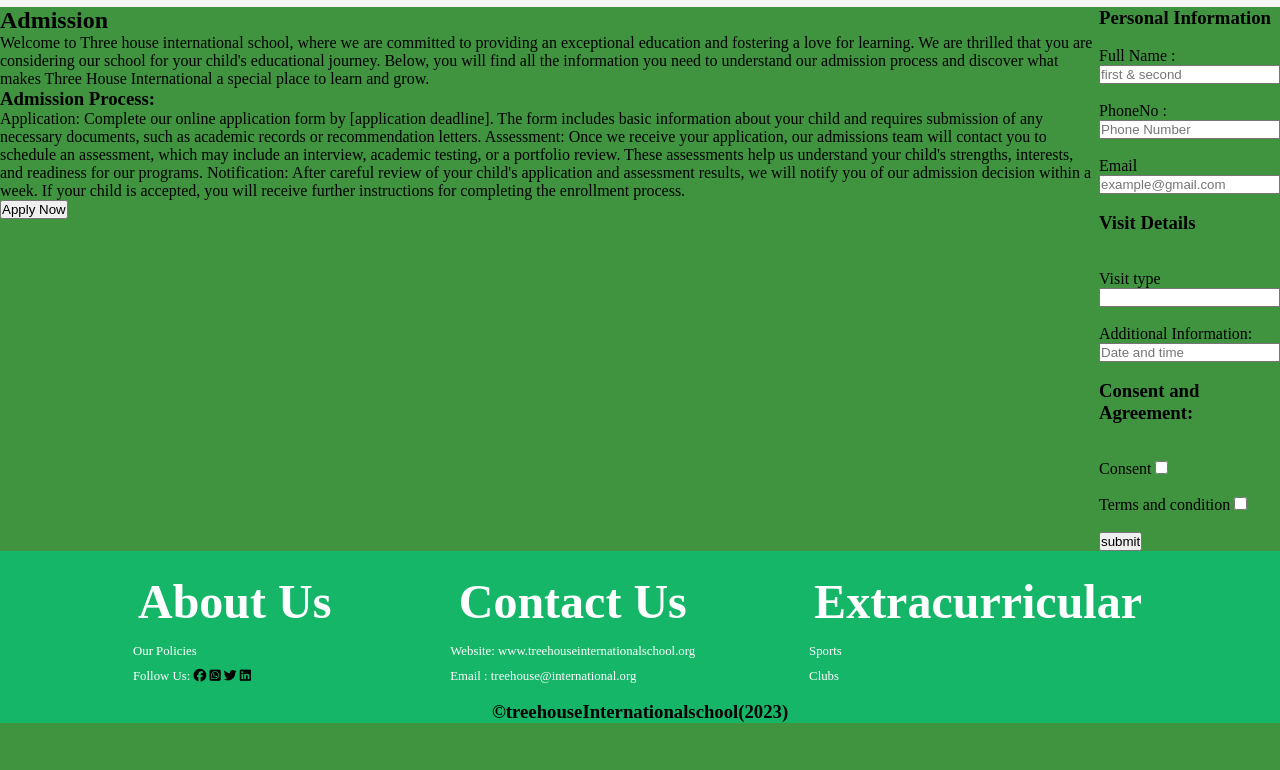
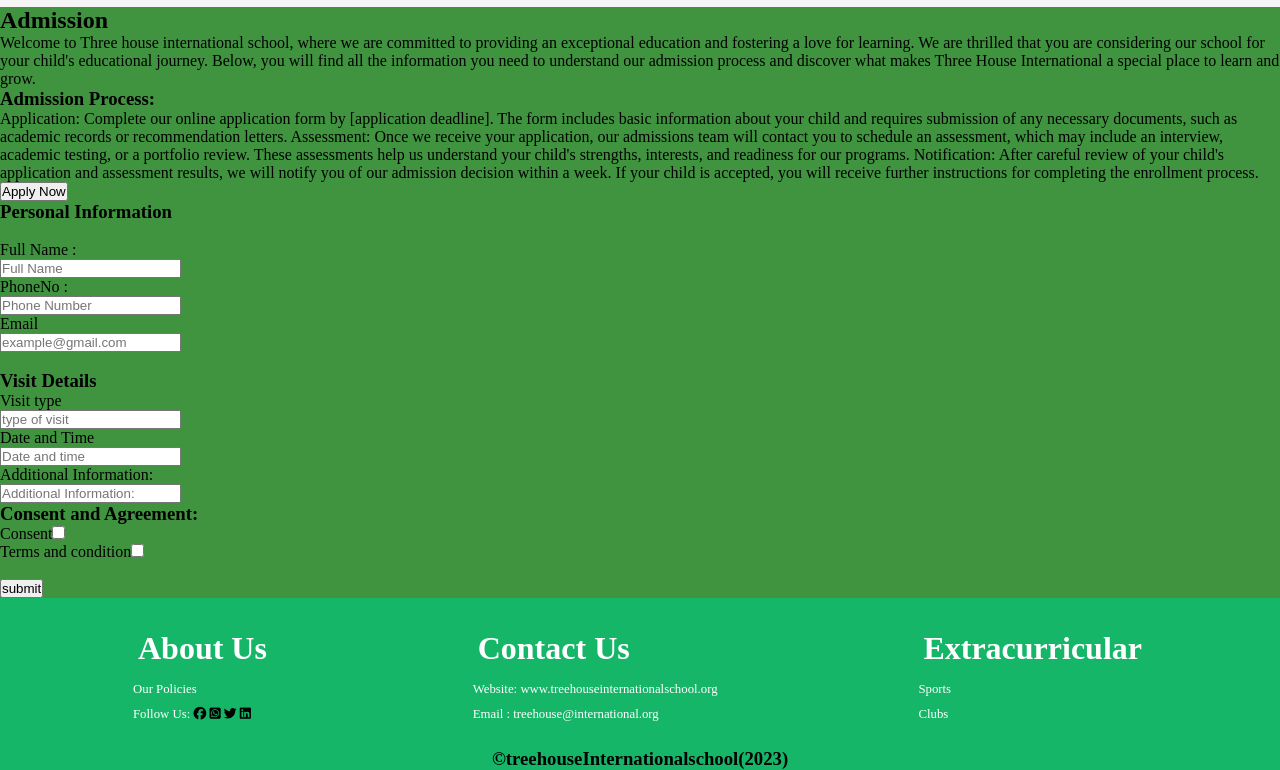
Before and after one commit to gilbert-ku/phase-1-one--school_project-, a plain HTML site: page start.html in a window 1280 px wide. Shown: the part 123-893 px from the top of the page. Before the commit the page ends 846 px from the top, so only its background shows below. Drawn offline with Linux system fonts and the light colour scheme.

Commit message:
add changes to admin and visit page

```diff
--- a/start.html
+++ b/start.html
@@ -40,56 +40,59 @@
             </ul>
         </div>
     </header>
+    <div class="body-admin">
         <div class="admission-visit">
             <div class="admission">
                 <!-- admission proccess -->
                 <h2>Admission</h2>
                 <div class="content">
-                <p >
+                    <p class="p1">
                         Welcome to Three house international school, where we are committed to providing an exceptional education and fostering a love for learning. We are thrilled that you are considering our school for your child's educational journey. Below, you will find all the information you need to understand our admission process and discover what makes Three House International a special place to learn and grow.
                     </p>
                     <h3>Admission Process:</h3>
-                <p>
+                    <p class="p2">
                         Application: Complete our online application form by [application deadline]. The form includes basic information about your child and requires submission of any necessary documents, such as academic records or recommendation letters.
                         Assessment: Once we receive your application, our admissions team will contact you to schedule an assessment, which may include an interview, academic testing, or a portfolio review. These assessments help us understand your child's strengths, interests, and readiness for our programs.
                         Notification: After careful review of your child's application and assessment results, we will notify you of our admission decision within a week. If your child is accepted, you will receive further instructions for completing the enrollment process.
                     </p>
                 </div>
-            <button>Apply Now</button>
+                <button class="apply">Apply Now</button>
             </div>
             <!-- book a visit -->
             <div class="visit">
                 <h3>Personal Information</h3>
                 <br>
                 <form action="">
-                <label for="name">Full Name :</label>
-                <input type="text" placeholder="first & second" id="name">
-                <br><br>
-                <label for="name">PhoneNo :</label>
+                    <label for="name">Full Name :</label> <br>
+                    <input type="text" placeholder="Full Name" id="name">
+                    <br>
+                    <label for="name">PhoneNo :</label> <br>
                     <input type="number" placeholder="Phone Number" id="pNumbert">
-                <br><br>
-                <label for="">Email</label>
+                    <br>
+                    <label for="">Email</label> <br>
                     <input type="email" placeholder="example@gmail.com" id="email">
                     <br><br>
                     <h3>Visit Details</h3>
-                <br><br>
-                <label for="">Visit type</label>
-                <input type="testmoney">
-                <br><br>
-                <label for="">Additional Information:</label>
+
+                    <label for="">Visit type</label> <br>
+                    <input type="testmoney" placeholder="type of visit">
+                    <br>
+                    <label for="">Date and Time</label><br>
                     <input type="datetime" placeholder="Date and time" id="date-and time">
-                <br><br>
+                    <br>
+                    <label for="">Additional Information:</label> <br>
+                    <input type="text" name="" id="" placeholder="Additional Information:">
                     <h3>Consent and Agreement:</h3>
-                <br><br>
-                <label for=""> Consent</label>
-                <input type="checkbox" name="" id="checkbox">
-                <br><br>
-                <label for="text">Terms and condition  </label>
-                <input type="checkbox" name="" id="t&c">
+
+                    <!-- <label for=""> Consent</label> -->
+                    <span>Consent</span><input type="checkbox" name="" id="checkbox">
+                     <!-- <label for="text">Terms and condition  </label> --> <br>
+                    <span>Terms and condition</span><input type="checkbox" name="" id="t&c">
                     <br><br>
                     <input type="button" value="submit">
 
                 </form>
+            </div>
         </div>
     </div>
 
--- a/style.css
+++ b/style.css
@@ -186,10 +186,8 @@ footer h3 {
     color:black;
     font-size: 1.2vw;
 
-    /* start button */
-}.admission-visit {
-    display: flex;
 }
+
 /* **************log in**************** */
 
 .body {
@@ -218,7 +216,7 @@ footer h3 {
     align-items: center;
     backdrop-filter: blur(15px);
 }
-h1 {
+.login-box h1 {
     font-size: 3em;
     color: #16B669;
     text-align: center;
```
Also changed, not shown: db.json (+74 -0 lines). Lines whose indentation alone changed are shown as unchanged.
